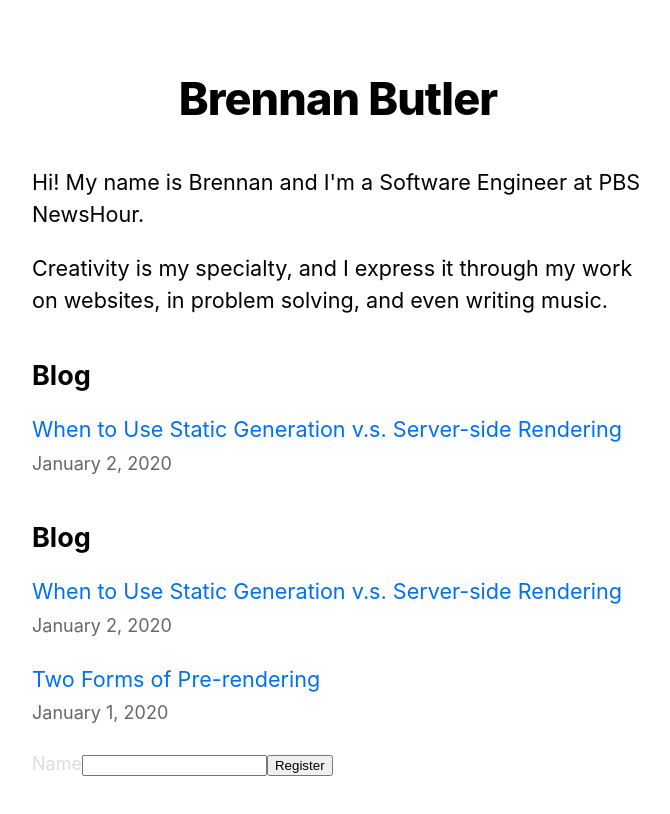
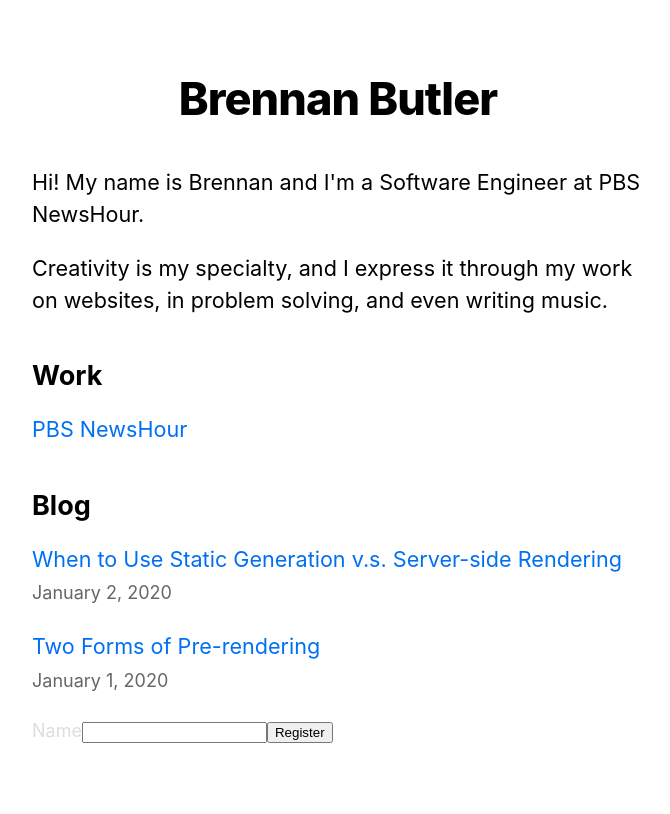
Before and after one commit to bbutler522/website, a Next.js app: page / in a window 1280 px wide. Shown: the top 814 px of the page, without its empty margins (302-972 px from the left). Built offline with nearby package versions, Linux system fonts and the light colour scheme.

Commit message:
Use individual work pages

```diff
--- a/lib/work.js
+++ /dev/null
@@ -1,90 +0,0 @@
-import fs from 'fs'
-import path from 'path'
-import matter from 'gray-matter'
-import remark from 'remark'
-import html from 'remark-html'
-
-const workDirectory = path.join(process.cwd(), 'work')
-
-export function getSortedWorkData() {
-  // Get file names under /work
-  const fileNames = fs.readdirSync(workDirectory)
-  const allWorkData = fileNames.map(fileName => {
-    // Remove ".md" from file name to get id
-    const id = fileName.replace(/\.md$/, '')
-
-    // Read markdown file as string
-    const fullPath = path.join(workDirectory, fileName)
-    const fileContents = fs.readFileSync(fullPath, 'utf8')
-
-    // Use gray-matter to parse the Work metadata section
-    const matterResult = matter(fileContents)
-
-    // Combine the data with the id
-    return {
-      id,
-      ...matterResult.data
-    }
-  })
-  // Sort work by date
-  return allWorkData.sort((a, b) => {
-    if (a.date < b.date) {
-      return 1
-    } else {
-      return -1
-    }
-  })
-}
-
-export function getAllWorkIds() {
-  const fileNames = fs.readdirSync(workDirectory)
-
-  // Returns an array that looks like this:
-  // [
-  //   {
-  //     params: {
-  //       id: 'ssg-ssr'
-  //     }
-  //   },
-  //   {
-  //     params: {
-  //       id: 'pre-rendering'
-  //     }
-  //   }
-  // ]
-  return fileNames.map(fileName => {
-    return {
-      params: {
-        id: fileName.replace(/\.md$/, '')
-      }
-    }
-  })
-}
-
-export async function getWorkData(id) {
-  const fullPath = path.join(workDirectory, `${id}.md`)
-  const fileContents = fs.readFileSync(fullPath, 'utf8')
-
-  // Use gray-matter to parse the Work metadata section
-  const matterResult = matter(fileContents)
-
-  // Use remark to convert markdown into HTML string
-  const processedContent = await remark()
-    .use(html)
-    .process(matterResult.content)
-  const contentHtml = processedContent.toString()
-
-  // Combine the data with the id and contentHtml
-  return {
-    id,
-    contentHtml,
-    ...matterResult.data
-  }
-}
-
-// export async function getSortedWorkData() {
-//   // Instead of the file system,
-//   // fetch Work data from an external API endpoint
-//   const res = await fetch('..')
-//   return res.json()
-// }
--- a/pages/index.js
+++ b/pages/index.js
@@ -2,17 +2,15 @@ import Head from 'next/head'
 import Layout, { siteTitle } from '../components/layout'
 import utilStyles from '../styles/utils.module.scss'
 import { getSortedPostsData } from '../lib/posts'
-import { getSortedWorkData } from '../lib/work'
 import Link from 'next/link'
 import Date from '../components/date'
 
 export async function getStaticProps() {
   const allPostsData = getSortedPostsData()
-  const allWorkData = getSortedWorkData()
+
   return {
     props: {
-      allPostsData,
-      allWorkData
+      allPostsData
     }
   }
 }
@@ -28,19 +26,13 @@ export default function Home({ allPostsData, allWorkData }) {
         <p>Creativity is my specialty, and I express it through my work on websites, in problem solving, and even writing music.</p>
       </section>
       <section className={`${utilStyles.headingMd} ${utilStyles.padding1px}`}>
-        <h2 className={utilStyles.headingLg}>Blog</h2>
+        <h2 className={utilStyles.headingLg}>Work</h2>
         <ul className={utilStyles.list}>
-          {allWorkData.map(({ id, date, title, intro }) => (
-            <li className={utilStyles.listItem} key={id}>
-              <Link href={`/work/${id}`}>
-                <a>{title}</a>
-              </Link>
-              <br />
-              <small className={utilStyles.lightText}>
-                <Date dateString={date} />
-              </small>
-            </li>
-          ))}
+          <li className={utilStyles.listItem}>
+            <Link href={`/work/pbs-newshour`}>
+              <a>PBS NewsHour</a>
+            </Link>
+          </li>
         </ul>
       </section>
       <section className={`${utilStyles.headingMd} ${utilStyles.padding1px}`}>
--- a/work/ssg-ssr.md
+++ /dev/null
@@ -1,19 +0,0 @@
----
-title: 'When to Use Static Generation v.s. Server-side Rendering'
-date: '2020-01-02'
----
-
-We recommend using **Static Generation** (with and without data) whenever possible because your page can be built once and served by CDN, which makes it much faster than having a server render the page on every request.
-
-You can use Static Generation for many types of pages, including:
-
-- Marketing pages
-- Blog posts
-- E-commerce product listings
-- Help and documentation
-
-You should ask yourself: "Can I pre-render this page **ahead** of a user's request?" If the answer is yes, then you should choose Static Generation.
-
-On the other hand, Static Generation is **not** a good idea if you cannot pre-render a page ahead of a user's request. Maybe your page shows frequently updated data, and the page content changes on every request.
-
-In that case, you can use **Server-Side Rendering**. It will be slower, but the pre-rendered page will always be up-to-date. Or you can skip pre-rendering and use client-side JavaScript to populate data.
```
Also changed, not shown: pages/work/[id].js (deleted, +0 -39 lines), pages/work/pbs-newshour.js (added, +20 -0 lines).
